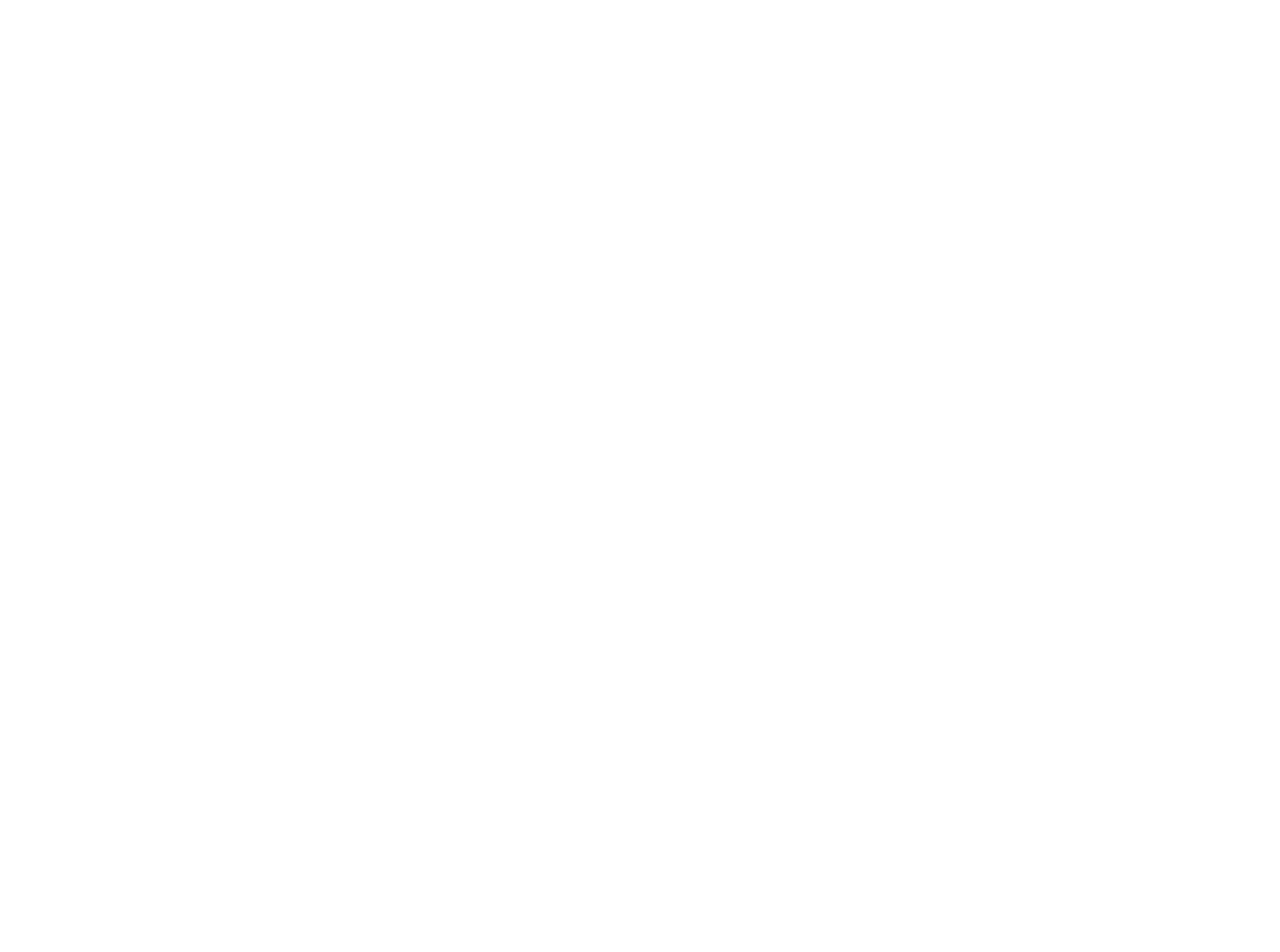
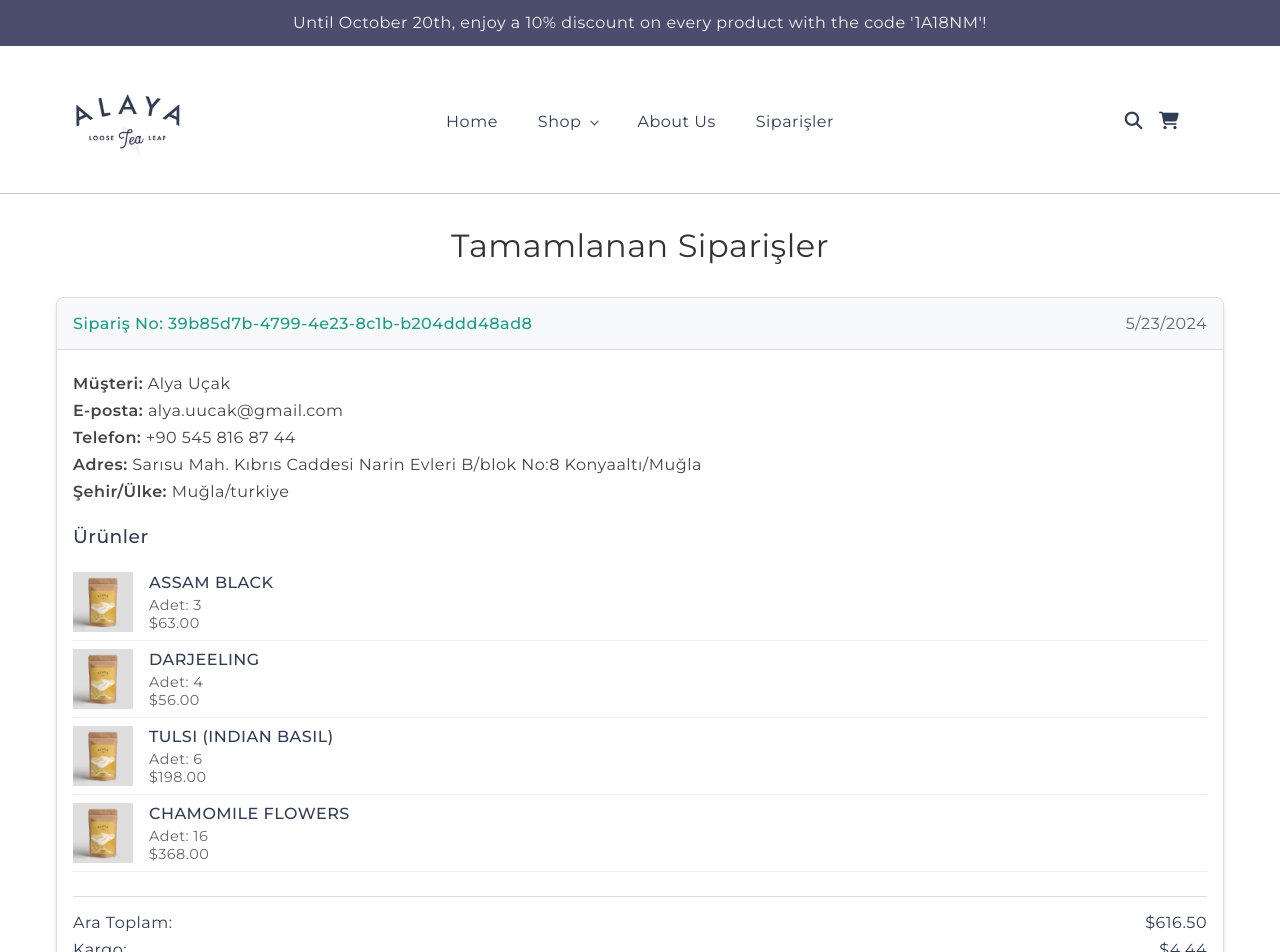
Before and after one commit to abdullahucaak/e-commerce-ai, a Vue app: page /completed-orders in a window 1280 px wide. Before the commit this address had no page. Shown: the top 952 px of the page. Before the commit the page ends 800 px from the top, so only its background shows below. Built offline with nearby package versions, Linux system fonts and the light colour scheme; data requests are answered from the project's data file; a web font is replaced by a local one.

Commit message:
Feat: Create completed orders page and organize file structure

```diff
--- a/src/components/Navigation.vue
+++ b/src/components/Navigation.vue
@@ -17,6 +17,9 @@
           </li>
           <li>
             <RouterLink class="nav-item" :to="{name:'about-us'}">About Us</RouterLink>
+          </li>
+          <li>
+            <RouterLink class="nav-item" :to="{name:'completed-orders'}">Siparişler</RouterLink>
           </li>
         </ul>
       </div>
@@ -95,6 +98,9 @@
           </li>
           <li>
             <RouterLink :to="{name:'about-us'}">About Us</RouterLink>
+          </li>
+          <li>
+            <RouterLink :to="{name:'completed-orders'}">Siparişler</RouterLink>
           </li>
         </ul>
       </div>
--- a/src/router/index.js
+++ b/src/router/index.js
@@ -5,6 +5,7 @@
 import CartPage from '../views/CartPage.vue'
 import Checkouts from '../views/Checkouts.vue'
 import FinalPage from '../views/FinalPage.vue'
+import CompletedOrders from '../views/cms/CompletedOrders.vue'
 
 const router = createRouter({
   history: createWebHistory(import.meta.env.BASE_URL),
@@ -44,6 +45,11 @@
       path: '/final-page/:id',
       name: 'final-page',
       component: FinalPage
+    },
+    {
+      path: '/completed-orders',
+      name: 'completed-orders',
+      component: CompletedOrders
     }
   ],
   /* To open the new page from the top. */
--- /dev/null
+++ b/src/views/cms/CompletedOrders.vue
@@ -0,0 +1,247 @@
+<template>
+    <Navigation/>
+    <div class="main">
+        <div class="main-inner">
+            <div class="header">
+                <h1>Tamamlanan Siparişler</h1>
+            </div>
+            <div v-if="loading" class="loading">
+                Siparişler yükleniyor...
+            </div>
+            <div v-else-if="!productStore.completedOrders.length" class="no-orders">
+                Henüz tamamlanmış sipariş bulunmamaktadır.
+            </div>
+            <div v-else class="orders-container">
+                <div v-for="order in productStore.completedOrders" :key="order.orderUniqueCode" class="order-card">
+                    <div class="order-header">
+                        <div class="order-id">
+                            Sipariş No: {{ order.orderUniqueCode }}
+                        </div>
+                        <div class="order-date">
+                            {{ new Date(order.cartInformation.expirationDate).toLocaleDateString() }}
+                        </div>
+                    </div>
+                    <div class="order-details">
+                        <div class="customer-info">
+                            <p><strong>Müşteri:</strong> {{ order.shippingInfo.firstName }} {{ order.shippingInfo.lastName }}</p>
+                            <p><strong>E-posta:</strong> {{ order.shippingInfo.email }}</p>
+                            <p><strong>Telefon:</strong> {{ order.shippingInfo.phoneNumber }}</p>
+                            <p><strong>Adres:</strong> {{ order.shippingInfo.shippingAddress }}</p>
+                            <p><strong>Şehir/Ülke:</strong> {{ order.shippingInfo.city }}/{{ order.shippingInfo.country }}</p>
+                        </div>
+                        <div class="products">
+                            <h3>Ürünler</h3>
+                            <div v-for="product in order.cartProducts" :key="product.id" class="product-item">
+                                <div class="product-image" :style="{ 'background-image': `url(/images/${product.photo})` }"></div>
+                                <div class="product-info">
+                                    <p class="product-name">{{ product.name }}</p>
+                                    <p class="product-quantity">Adet: {{ product.quantity }}</p>
+                                    <p class="product-price">${{ product.totalPrice }}</p>
+                                </div>
+                            </div>
+                        </div>
+                        <div class="order-summary">
+                            <div class="summary-item">
+                                <span>Ara Toplam:</span>
+                                <span>${{ (parseFloat(order.finalPrice) - parseFloat(order.shippingMethod.price)).toFixed(2) }}</span>
+                            </div>
+                            <div class="summary-item">
+                                <span>Kargo:</span>
+                                <span>${{ order.shippingMethod.price }}</span>
+                            </div>
+                            <div class="summary-item total">
+                                <span>Toplam:</span>
+                                <span>${{ order.finalPrice }}</span>
+                            </div>
+                        </div>
+                    </div>
+                </div>
+            </div>
+        </div>
+    </div>
+    <Footer/>
+</template>
+
+<script setup>
+import { ref, onMounted } from 'vue'
+import Navigation from '../../components/Navigation.vue'
+import Footer from '../../components/Footer.vue'
+import { useProductStore } from '../../stores/productStore'
+
+const productStore = useProductStore()
+const loading = ref(true)
+
+onMounted(async () => {
+    try {
+        await productStore.getCompletedOrders()
+    } catch (error) {
+        console.error('Siparişler yüklenirken hata oluştu:', error)
+    } finally {
+        loading.value = false
+    }
+})
+</script>
+
+<style scoped>
+.main {
+    min-height: 100vh;
+    padding: 2rem 0;
+}
+
+.main-inner {
+    max-width: 1200px;
+    margin: 0 auto;
+    padding: 0 1rem;
+}
+
+.header {
+    text-align: center;
+    margin-bottom: 2rem;
+}
+
+.header h1 {
+    font-size: 2rem;
+    font-weight: 400;
+    color: #333;
+}
+
+.loading, .no-orders {
+    text-align: center;
+    padding: 2rem;
+    font-size: 1.2rem;
+    color: #666;
+}
+
+.order-card {
+    background: white;
+    border: 1px solid #ddd;
+    border-radius: 8px;
+    margin-bottom: 2rem;
+    box-shadow: 0 2px 4px rgba(0,0,0,0.1);
+}
+
+.order-header {
+    display: flex;
+    justify-content: space-between;
+    padding: 1rem;
+    background: #f8f9fa;
+    border-bottom: 1px solid #ddd;
+    border-radius: 8px 8px 0 0;
+}
+
+.order-id {
+    font-weight: 500;
+    color: #1B9C85;
+}
+
+.order-date {
+    color: #666;
+}
+
+.order-details {
+    padding: 1rem;
+}
+
+.customer-info {
+    margin-bottom: 1.5rem;
+}
+
+.customer-info p {
+    margin: 0.5rem 0;
+    color: #444;
+}
+
+.products {
+    margin: 1.5rem 0;
+}
+
+.products h3 {
+    margin-bottom: 1rem;
+    font-weight: 500;
+}
+
+.product-item {
+    display: flex;
+    align-items: center;
+    padding: 0.5rem 0;
+    border-bottom: 1px solid #eee;
+}
+
+.product-image {
+    width: 60px;
+    height: 60px;
+    background-size: contain;
+    background-repeat: no-repeat;
+    background-position: center;
+    margin-right: 1rem;
+}
+
+.product-info {
+    flex: 1;
+}
+
+.product-name {
+    font-weight: 500;
+    margin-bottom: 0.25rem;
+}
+
+.product-quantity, .product-price {
+    color: #666;
+    font-size: 0.9rem;
+}
+
+.order-summary {
+    margin-top: 1.5rem;
+    padding-top: 1rem;
+    border-top: 1px solid #ddd;
+}
+
+.summary-item {
+    display: flex;
+    justify-content: space-between;
+    margin-bottom: 0.5rem;
+}
+
+.summary-item.total {
+    font-weight: 600;
+    color: #1B9C85;
+    font-size: 1.1rem;
+    margin-top: 0.5rem;
+    padding-top: 0.5rem;
+    border-top: 1px solid #ddd;
+}
+
+@media (max-width: 768px) {
+    .order-header {
+        flex-direction: column;
+        gap: 0.5rem;
+    }
+
+    .product-item {
+        flex-direction: column;
+        text-align: center;
+    }
+
+    .product-image {
+        margin: 0 auto 1rem;
+    }
+
+    .customer-info p {
+        font-size: 0.9rem;
+    }
+}
+
+@media (max-width: 480px) {
+    .header h1 {
+        font-size: 1.5rem;
+    }
+
+    .order-card {
+        margin-bottom: 1rem;
+    }
+
+    .order-details {
+        padding: 0.75rem;
+    }
+}
+</style>
```
